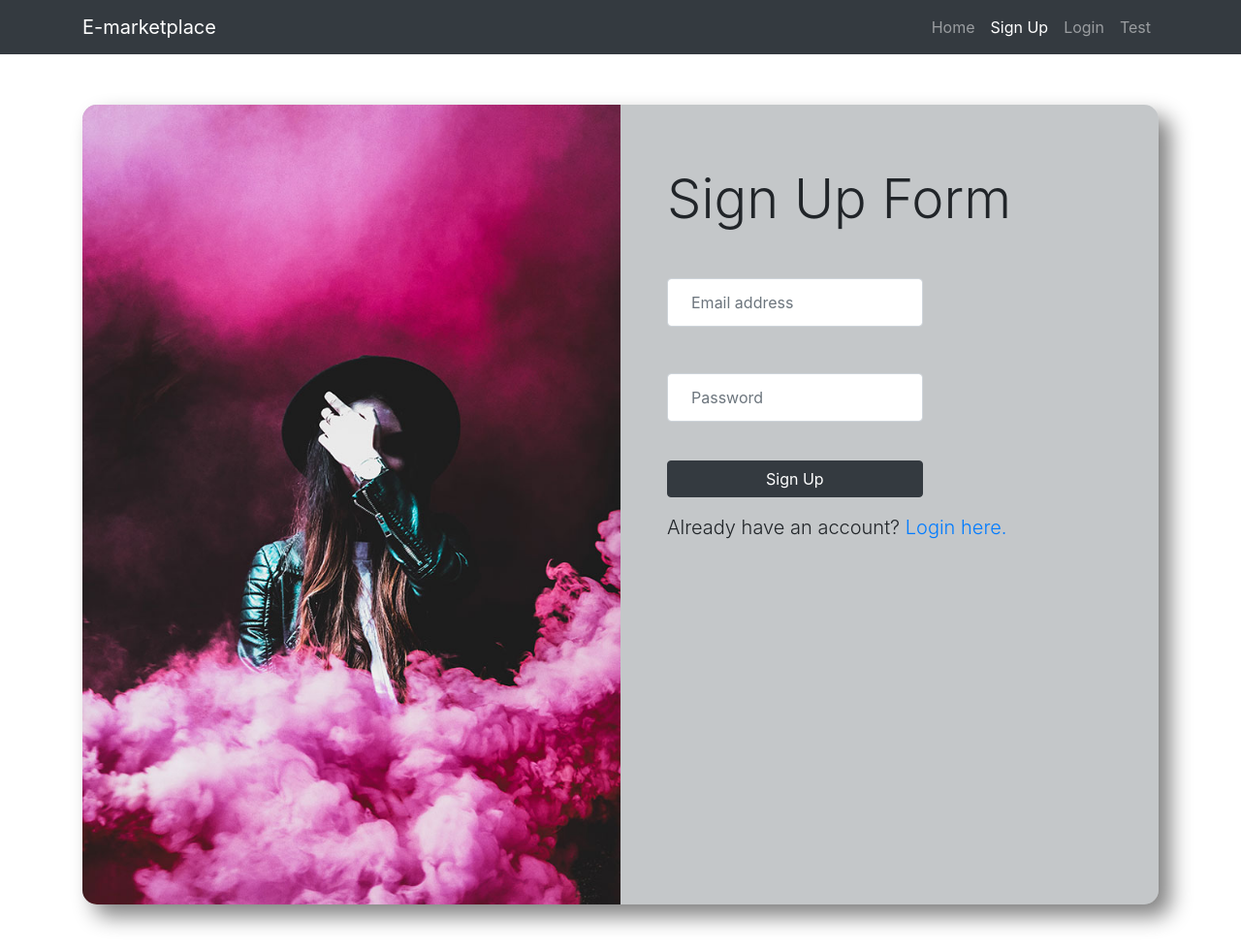
After one commit to codingwolf-at/e-marketplace, a PHP site: page /signup.html in a window 1280 px wide. The commit adds this page. Shown: the whole page at 97% size. Run offline with PHP 8.4, Linux system fonts and the light colour scheme.

Commit message:
added signup page

```diff
--- a/css/main.css
+++ b/css/main.css
@@ -51,5 +51,20 @@ footer{
 }
 
 .card{
-  box-shadow: 5px 5px 7px 0px rgba(0, 0, 0, 0.2);
+  box-shadow: 10px 10px 20px grey;
 }
+
+.signup-form{
+  padding-top: 60px;
+}
+
+.row-signup{
+  background-color: #26323845;
+  border-radius: 15px;
+  box-shadow: 12px 12px 22px grey;
+}
+
+.signup-img{
+  border-top-left-radius: 15px;
+  border-bottom-left-radius: 15px;
+}
--- /dev/null
+++ b/signup.html
@@ -0,0 +1,91 @@
+<!DOCTYPE html>
+<html lang="en">
+<head>
+    <meta charset="UTF-8">
+    <meta name="viewport" content="width=device-width, initial-scale=1.0">
+
+    <!-- Link to custom CSS file -->
+    <link rel="stylesheet" href="css/main.css">
+
+    <!-- Jquery library -->
+    <script type="text/javacsript" src="bootstrap/js/jquery.js"></script>
+    <script src="bootstrap/js/jquery.slim.min.js"></script>
+
+    <!-- Bootstrap files -->
+    <link rel="stylesheet" href="bootstrap/css/bootstrap.min.css">
+    <script type="text/javascript" src="bootstrap/js/bootstrap.min.js"></script>
+    <script src="bootstrap/js/bootstrap.bundle.min.js"></script>
+
+    <title>E-marketplace</title>
+</head>
+<body>
+
+    <!-- Header starts -->
+    <nav class="navbar navbar-expand-sm bg-dark navbar-dark fixed-top">
+        <div class="container">
+
+            <!-- Website logo -->
+            <div class="navbar-header">
+                <a href="index.html" class="navbar-brand">E-marketplace</a>
+                <button class="navbar-toggler" type="button" data-toggle="collapse" data-target="#mynavbar" aria-controls="mynavbar" aria-expanded="false" aria-label="Toggle navigation">
+                    <span class="navbar-toggler-icon"></span>
+                </button>
+            </div>
+
+            <!-- Website Links -->
+            <div class="collapse navbar-collapse" id="mynavbar">
+                <ul class="nav navbar-nav">
+                    <li class="nav-item">
+                        <a href="index.html" class="nav-link">Home</a>
+                    </li>
+                    <li class="nav-item">
+                        <a href="signup.html" class="nav-link active">Sign Up</a>
+                    </li>
+                    <li class="nav-item">
+                        <a href="login.html" class="nav-link">Login</a>
+                    </li>
+                    <li class="nav-item">
+                        <a href="test.html" class="nav-link">Test</a>
+                    </li>
+                </ul>
+            </div>
+
+        </div>
+    </nav>
+    <!-- /Header-->
+
+    <!-- Main body content -->
+    <section class="signup-form my-5 mx-5">
+        <div class="container">
+            <div class="row row-signup no-gutters">
+                <div class="col-lg-6">
+                    <img src="img/bg-heading-03.jpg" class="img-fluid signup-img" alt="">
+                </div>
+                <div class="col-lg-6 px-5 pt-5">
+                    <h1 class="display-4 py-3">Sign Up Form</h1>
+                    <form action="">
+                        <div class="form-row">
+                            <div class="col-lg-7">
+                                <input type="email" class="form-control my-4 p-4" placeholder="Email address" name="" id="">
+                            </div>
+                        </div>
+                        <div class="form-row">
+                            <div class="col-lg-7">
+                                <input type="password" class="form-control my-4 p-4" placeholder="Password" name="" id="">
+                            </div>
+                        </div>
+                        <div class="form-row">
+                            <div class="col-lg-7">
+                                <button type="button" class="btn btn-dark btn-block my-3">Sign Up</button>
+                            </div>
+                        </div>
+                        <p class="lead">Already have an account? <a href="login.html">Login here.</a></p>
+                    </form>
+                </div>
+            </div>
+        </div>
+    </section>
+    <!-- /Main body content -->
+
+</body>
+</html>
```
Also changed, not shown: index.html (+7 -7 lines), cover-pic.jpg (deleted), img/bg-heading-03.jpg (added).
